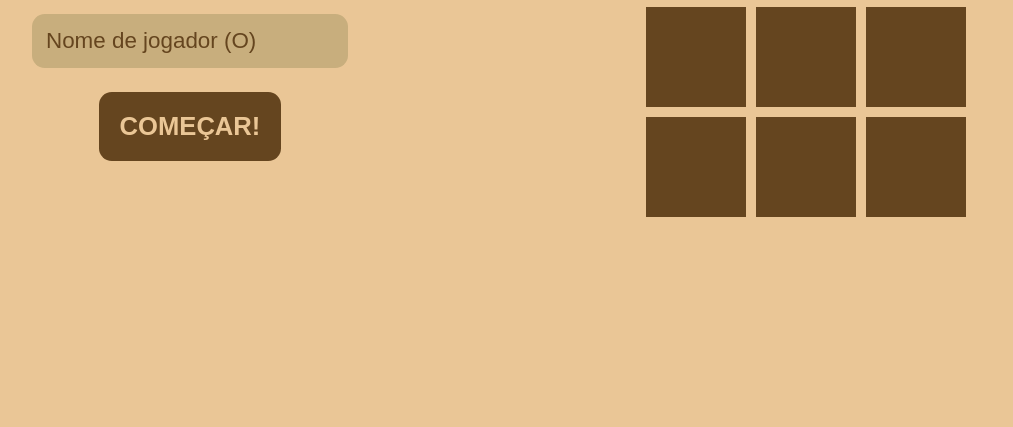
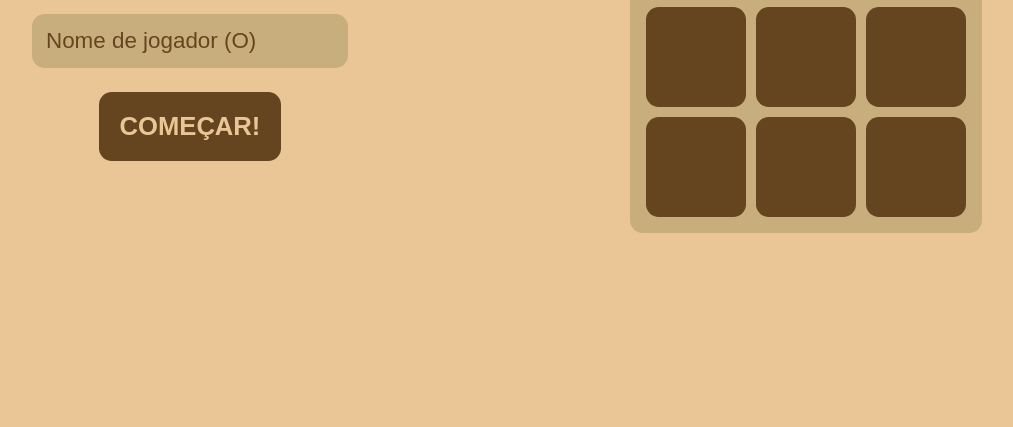
Before and after one commit to PedroOtavio21/tic-tac-toe, a plain HTML site: page index.html in a window 1280 px wide. Shown: the part 373-800 px from the top of the page, without its empty margins (142-1155 px from the left). Drawn offline with Linux system fonts and the light colour scheme.

Commit message:
Atualiza visualização de regiões em style.css para um visual mais 'agradável'.

```diff
--- a/style.css
+++ b/style.css
@@ -81,6 +81,11 @@ button {
     flex-direction: column;
 }
 
+.container-right {
+    align-items: center;
+    /* justify-content: center; */
+}
+
 .players {
     display: flex;
     flex-direction: column;
@@ -91,6 +96,9 @@ button {
     display: grid;
     align-items: center;
     justify-content: center;
+    background-color: var(--input);
+    padding: 1rem;
+    border-radius: .8rem;
     grid-template-columns: repeat(3, 100px);
     gap: 10px;
 }
@@ -100,6 +108,7 @@ button {
     height: 100px;
     background-color: var(--background-color);
     color: var(--color);
+    border-radius: .8rem;
     display: flex;
     align-items: center;
     justify-content: center;
```
